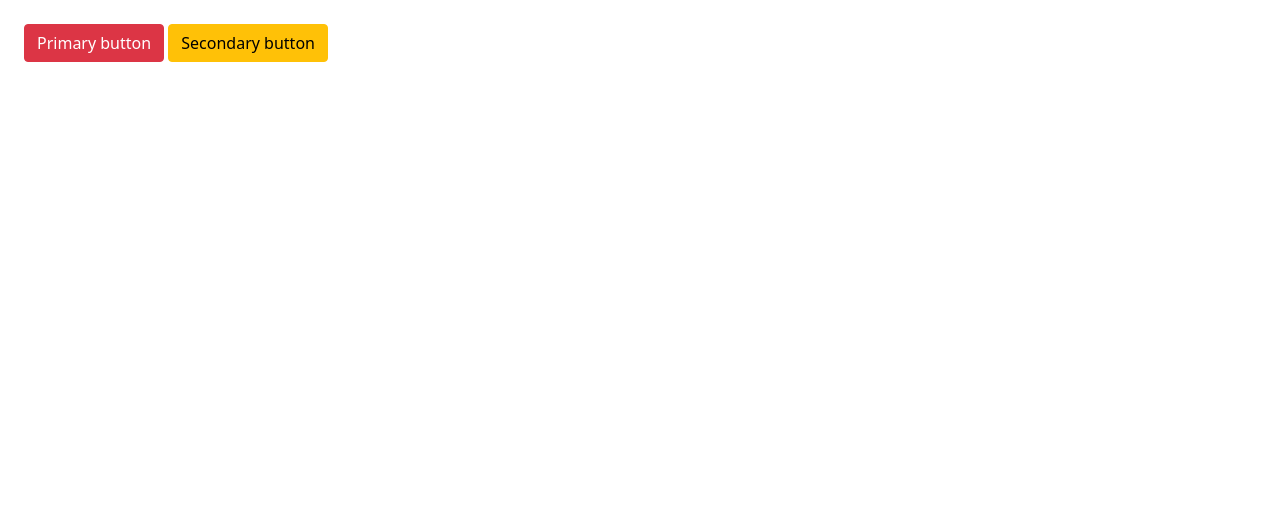
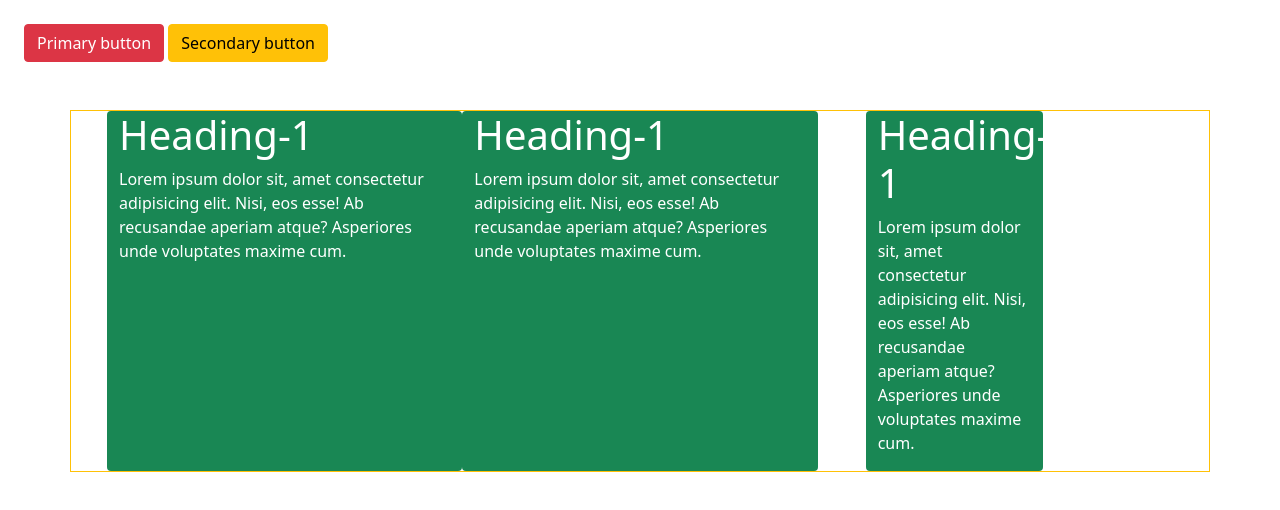
Before and after one commit to hasibtech/bootstrap-5, a website built with webpack: page src/index.html in a window 1280 px wide. Built offline with nearby package versions, Linux system fonts and the light colour scheme.

Commit message:
1 file modified

```diff
--- a/src/index.html
+++ b/src/index.html
@@ -12,5 +12,34 @@
 
     <button class="btn btn-warning">Secondary button</button>
 
+    <!-- Breakpoints Column Exploring -->
+    <div class="container mt-5 px-5 border border-warning">
+      <div class="row">
+        <div class="col-4 bg-success rounded text-white">
+          <h1>Heading-1</h1>
+          <p>
+            Lorem ipsum dolor sit, amet consectetur adipisicing elit. Nisi, eos
+            esse! Ab recusandae aperiam atque? Asperiores unde voluptates maxime
+            cum.
+          </p>
+        </div>
+        <div class="col-4 me-5 bg-success rounded text-white">
+          <h1>Heading-1</h1>
+          <p>
+            Lorem ipsum dolor sit, amet consectetur adipisicing elit. Nisi, eos
+            esse! Ab recusandae aperiam atque? Asperiores unde voluptates maxime
+            cum.
+          </p>
+        </div>
+        <div class="col-2 me-5 bg-success rounded text-white">
+          <h1>Heading-1</h1>
+          <p>
+            Lorem ipsum dolor sit, amet consectetur adipisicing elit. Nisi, eos
+            esse! Ab recusandae aperiam atque? Asperiores unde voluptates maxime
+            cum.
+          </p>
+        </div>
+      </div>
+    </div>
   </body>
 </html>
```
